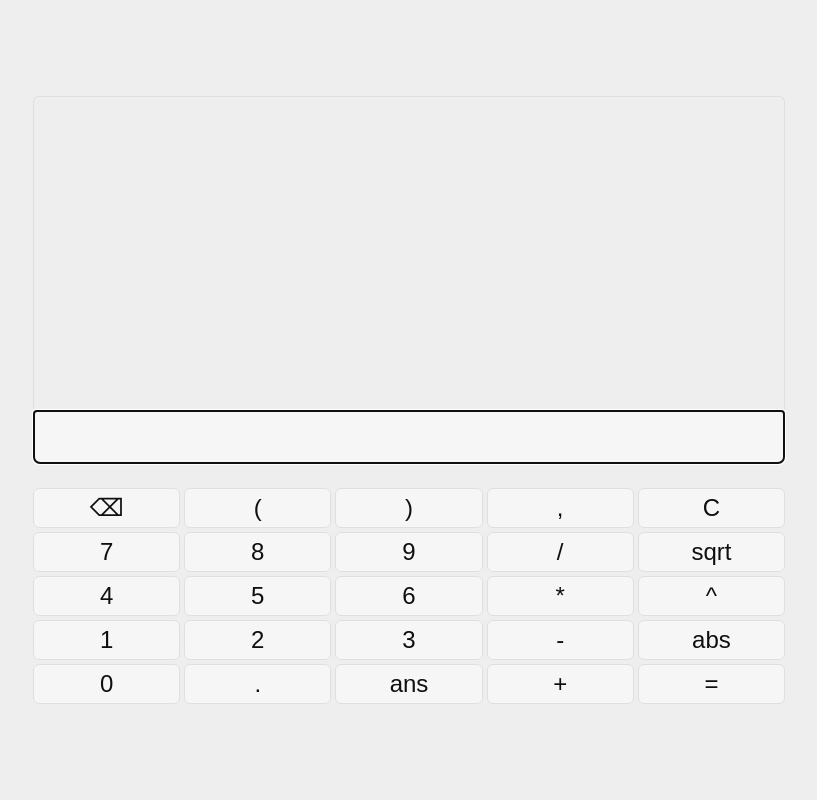
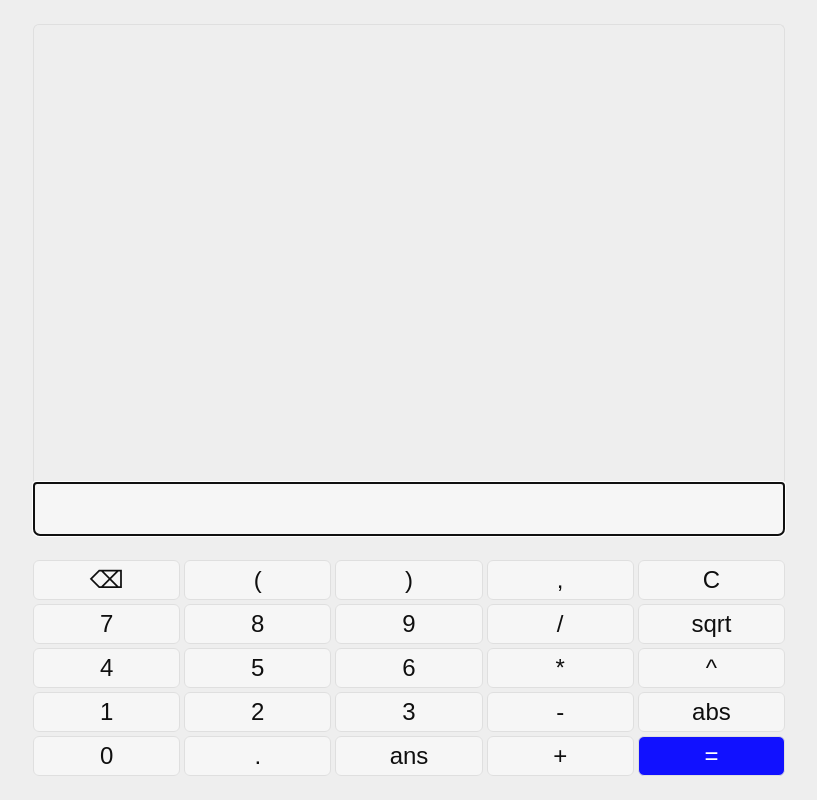
Before and after one commit to Brian-Magnuson/expressive-calc-gui, a SvelteKit app: page / in a window 1280 px wide. Shown: the whole page, without its empty margins (231-1048 px from the left). Built offline with nearby package versions, Linux system fonts and the light colour scheme.

Commit message:
Add window size limits and color eq btn

```diff
--- a/src-tauri/tauri.conf.json
+++ b/src-tauri/tauri.conf.json
@@ -22,7 +22,9 @@
         "label": "main",
         "title": "Expressive Calculator",
         "width": 800,
-        "height": 600
+        "height": 600,
+        "minWidth": 400,
+        "minHeight": 500
       }
     ],
     "security": {
--- a/src/routes/+page.svelte
+++ b/src/routes/+page.svelte
@@ -91,6 +91,7 @@
         {#each buttons.flat() as { s, f }}
           <button
             type="button"
+            class={s === "=" ? "button-eq" : ""}
             on:click|preventDefault={f ? f : () => (input += s)}>{s}</button
           >
         {/each}
@@ -144,7 +145,7 @@
     width: 100%;
     max-width: 800px;
     /* content */
-    padding: 4rem 1rem;
+    padding: 1rem 1rem;
     display: flex;
     flex-direction: column;
     justify-content: center;
@@ -229,6 +230,17 @@
     cursor: pointer;
   }
 
+  .lower .button-grid .button-eq {
+    /* style */
+    background-color: #1111ff;
+    color: white;
+  }
+
+  .lower .button-grid .button-eq:hover {
+    /* style */
+    background-color: #0101de;
+  }
+
   @media (prefers-color-scheme: dark) {
     :root {
       --base-100: #2f2f2f;
```
